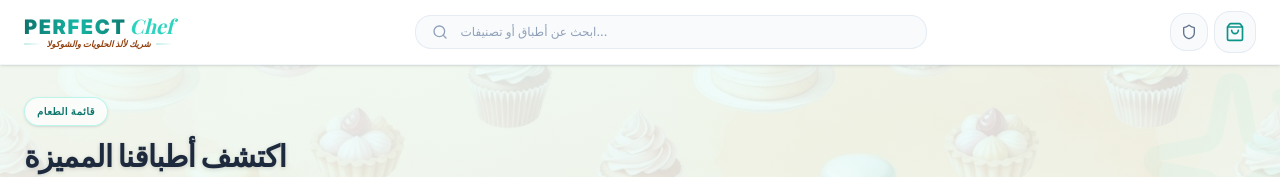
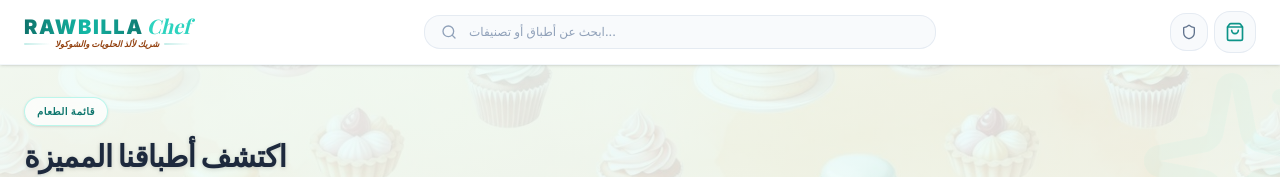
Before and after one commit to Ramadaneldinary/Rawbilla-store, a React (Vite) app: page / in a window 1280 px wide. Shown: the top 177 px of the page. Built offline with nearby package versions, Linux system fonts and the light colour scheme; no server answers; the database is empty; a web font is replaced by a local one.

Commit message:
Update Logo.tsx

```diff
--- a/src/components/Logo.tsx
+++ b/src/components/Logo.tsx
@@ -42,7 +42,7 @@ export function Logo({ size = 'md' }: { size?: 'sm' | 'md' | 'lg' }) {
             style={{ background: 'linear-gradient(135deg, #f59e0b40, #ea580c40, #f59e0b40)', filter: 'blur(6px)' }} />
           <img
             src={resolvedLogo}
-            alt="PerfectChef"
+            alt="RAWBILLA"
             className="relative hover:scale-105 transition-transform duration-500"
             style={{ width: cfg.img, height: cfg.img, objectFit: 'contain', flexShrink: 0, borderRadius: 14 }}
             crossOrigin="anonymous" referrerPolicy="no-referrer"
@@ -62,7 +62,7 @@ export function Logo({ size = 'md' }: { size?: 'sm' | 'md' | 'lg' }) {
       ) : (
         <div style={{ display: 'flex', flexDirection: 'column', lineHeight: 1 }}>
           <div style={{ display: 'flex', alignItems: 'baseline' }}>
-            <span className="logo-text-shimmer" style={{ fontFamily: "'Inter', sans-serif", fontWeight: 900, fontSize: cfg.title, letterSpacing: '0.08em', textTransform: 'uppercase' as const }}>PERFECT</span>
+            <span className="logo-text-shimmer" style={{ fontFamily: "'Inter', sans-serif", fontWeight: 900, fontSize: cfg.title, letterSpacing: '0.08em', textTransform: 'uppercase' as const }}>RAWBILLA</span>
             <span className="logo-chef-glow" style={{ fontFamily: "'Playfair Display', serif", fontWeight: 700, fontStyle: 'italic', fontSize: cfg.chef, marginLeft: 3 }}>Chef</span>
           </div>
           <div style={{ display: 'flex', alignItems: 'center', gap: 5, marginTop: 3 }}>
@@ -99,7 +99,7 @@ export function FooterLogo() {
       ) : (
         <div style={{ display: 'flex', flexDirection: 'column', lineHeight: 1 }}>
           <div style={{ display: 'flex', alignItems: 'baseline' }}>
-            <span style={{ fontFamily: "'Inter', sans-serif", fontWeight: 900, fontSize: 17, letterSpacing: '0.08em', textTransform: 'uppercase' as const, color: '#5c3a1e' }}>PERFECT</span>
+            <span style={{ fontFamily: "'Inter', sans-serif", fontWeight: 900, fontSize: 17, letterSpacing: '0.08em', textTransform: 'uppercase' as const, color: '#5c3a1e' }}>RAWBILLA</span>
             <span style={{ fontFamily: "'Playfair Display', serif", fontWeight: 700, fontStyle: 'italic', fontSize: 17, marginLeft: 3, color: '#d97706' }}>Chef</span>
           </div>
           <span style={{ fontFamily: "'Playfair Display', serif", fontStyle: 'italic', fontWeight: 700, fontSize: 9, color: '#92400e', marginTop: 2 }}>
```
